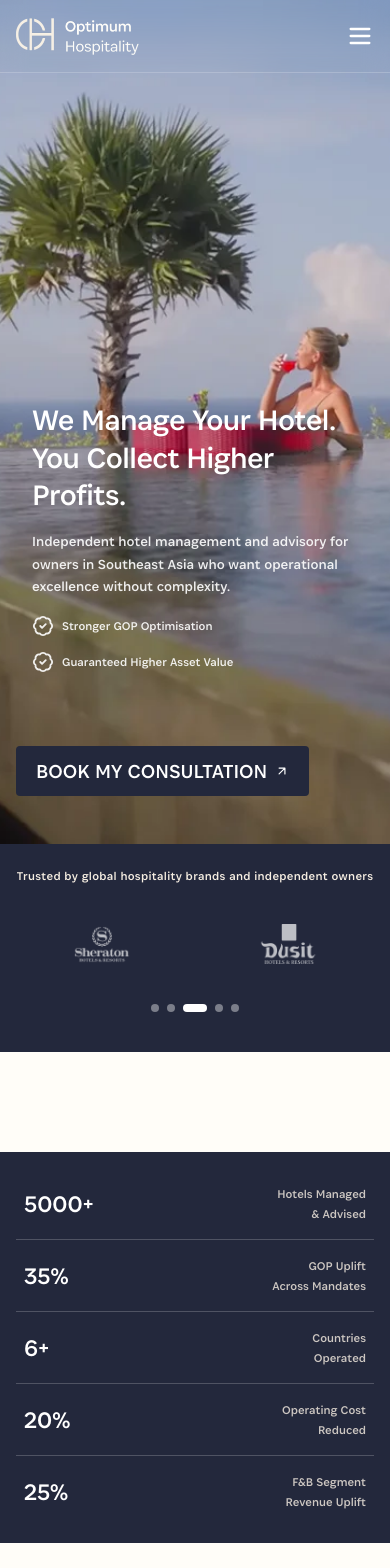
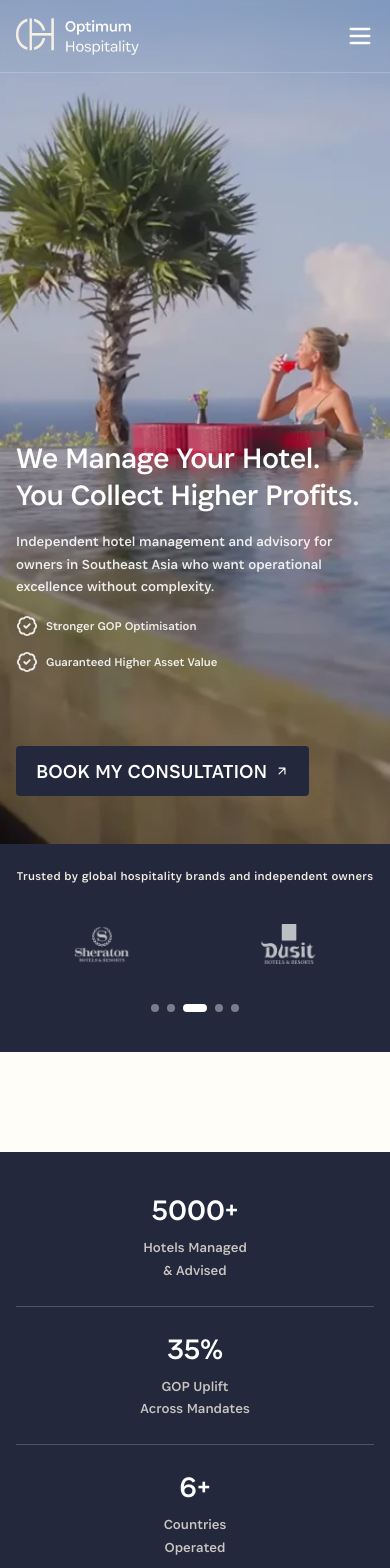
Before and after one commit to optimumhospitality/optimumhospitaity, a React (Vite) app: page / in a window 390 px wide. Shown: the top 1568 px of the page. Built offline with nearby package versions, Linux system fonts and the light colour scheme.

Commit message:
solve issue in hero section of home page, footer

```diff
--- a/package.json
+++ b/package.json
@@ -14,6 +14,7 @@
     "gsap": "^3.14.2",
     "lucide-react": "^0.562.0",
     "react": "^19.2.0",
+    "react-countup": "^6.5.3",
     "react-dom": "^19.2.0",
     "react-router-dom": "^7.12.0",
     "tailwindcss": "^4.1.18"
--- a/src/components/home/AboutUs.tsx
+++ b/src/components/home/AboutUs.tsx
@@ -25,7 +25,7 @@ export default function AboutUs() {
               </h3>
 
               {/* First Paragraph */}
-              <p className="text-[#000000] text-[24px] font-[300] leading-relaxed mb-5">
+              <p className="text-[#000000] text-base sm:text-lg md:text-xl lg:text-[24px] font-[300] leading-relaxed mb-5">
                 We help hotel owners increase profitability, protect asset
                 value, and maintain full operational control. Optimum
                 Hospitality is a boutique hotel consultancy, asset manager, and
@@ -34,7 +34,7 @@ export default function AboutUs() {
               </p>
 
               {/* Second Paragraph */}
-              <p className="text-[#000000] text-[24px] font-[300]  leading-relaxed mb-8">
+              <p className="text-[#000000] text-base sm:text-lg md:text-xl lg:text-[24px] font-[300] leading-relaxed mb-8">
                 From our bases in Ho Chi Minh City and Jakarta, we work with
                 luxury and upper-scale hotels to improve margins, optimize
                 operations, and unlock revenue, with particular strength in
@@ -53,10 +53,10 @@ export default function AboutUs() {
               </div>
 
               {/* CTA Button */}
-              <button className=" mb-2 h-[56px] inline-flex items-center justify-center gap-[8px] py-[16px] px-[36px] bg-primary text-white text-[20px] font-normal tracking-[0.2em] rounded-[8px] hover:bg-primary/90 transition-colors">
+              <button className="mb-2 h-[48px] sm:h-[52px] lg:h-[56px] inline-flex items-center justify-center gap-[8px] py-[12px] sm:py-[14px] lg:py-[16px] px-[20px] sm:px-[28px] lg:px-[36px] bg-primary text-white text-[14px] sm:text-[16px] lg:text-[20px] font-normal tracking-[0.1em] sm:tracking-[0.15em] lg:tracking-[0.2em] rounded-[8px] hover:bg-primary/90 transition-colors">
                 BOOK MY CONSULTATION
                 <svg
-                  className="w-4 h-4"
+                  className="w-3 h-3 sm:w-4 sm:h-4"
                   fill="none"
                   stroke="currentColor"
                   viewBox="0 0 24 24"
--- a/src/components/home/HeroSection.tsx
+++ b/src/components/home/HeroSection.tsx
@@ -19,7 +19,7 @@ export default function HeroSection() {
       <div className="relative z-10 w-full max-w-[1440px] mx-auto px-4 sm:px-6 md:px-8 lg:px-12 xl:px-[40px]">
         <div className="flex flex-col lg:flex-row lg:items-end lg:justify-between gap-6 sm:gap-8 lg:gap-12">
           {/* Left Content */}
-          <div className="w-full md:w-[950px] h-auto md:h-[306px] pl-4 sm:pl-6 md:pl-8 lg:pl-[40px] pb-8 sm:pb-10 md:pb-12 lg:pb-[60px]">
+          <div className="w-full md:w-[950px] h-auto md:h-[306px] pl-0 sm:pl-0 md:pl-0 lg:pl-0 pb-8 sm:pb-10 md:pb-12 lg:pb-0">
             {/* Main Headline */}
             <h1 className="text-3xl sm:text-4xl md:text-5xl lg:text-[64px] font-normal text-white leading-tight tracking-[-0.02em] mb-4 sm:mb-5 md:mb-6">
               <span className="block">We Manage Your Hotel.</span>
--- a/src/components/home/StatsSection.tsx
+++ b/src/components/home/StatsSection.tsx
@@ -43,17 +43,17 @@ export default function StatsSection() {
             ))}
           </div>
 
-          {/* Mobile/Tablet: Single column with flex-row layout */}
+          {/* Mobile/Tablet: Single column with flex-col centered layout */}
           <div className="lg:hidden divide-y divide-white/20 py-4">
             {stats.map((stat) => (
               <div
                 key={stat.value}
-                className="flex flex-row items-center justify-between py-4 px-2"
+                className="flex flex-col items-center justify-center text-center py-6 px-2"
               >
-                <div className="text-2xl sm:text-3xl md:text-4xl font-normal text-white">
+                <div className="text-3xl sm:text-4xl md:text-5xl font-normal text-white mb-2">
                   {stat.value}
                 </div>
-                <div className="text-secondary/80 text-xs sm:text-sm whitespace-pre-line leading-relaxed text-right">
+                <div className="text-secondary/80 text-sm sm:text-base whitespace-pre-line leading-relaxed">
                   {stat.label}
                 </div>
               </div>
--- a/src/components/layout/Footer.tsx
+++ b/src/components/layout/Footer.tsx
@@ -72,7 +72,7 @@ export default function Footer() {
                   placeholder="Enter your email"
                   className="px-4 py-3 bg-primary text-white placeholder:text-[#CACACA] text-[16px] rounded-l-[12px] font-[200] focus:outline-none focus:border-white/40 flex-1 sm:flex-none sm:w-[250px] md:w-[300px] min-w-0"
                 />
-                <button className="px-4 sm:px-6 py-3 bg-[#F7EFE3] text-primary text-[16px] font-normal rounded-[12px] hover:bg-white/90 transition-colors whitespace-nowrap lg:w-[157px]">
+                <button className="px-4 sm:px-6 py-3 bg-[#F7EFE3] text-primary text-[16px]  border-secondary font-normal rounded-[11px] hover:bg-white/90 transition-colors whitespace-nowrap lg:w-[157px]">
                   SEND
                 </button>
               </div>
--- a/src/components/team/HeroSection.tsx
+++ b/src/components/team/HeroSection.tsx
@@ -31,10 +31,10 @@ export default function HeroSection() {
 
             {/* Right Button */}
             <div className="flex-shrink-0">
-              <button className="inline-flex items-center text-[20px] gap-2 px-5 sm:px-6 py-3 bg-primary text-white text-sm sm:text-base font-normal rounded-lg hover:bg-primary/90 transition-colors">
+              <button className="inline-flex items-center text-[20px] gap-2 px-5 sm:px-6 py-3 bg-primary text-white text-sm sm:text-base font-normal rounded-lg hover:bg-primary/90 transition-all duration-300 group">
                 Reserve Your Spot
                 <svg
-                  className="w-4 h-4"
+                  className="w-4 h-4 transition-transform group-hover:translate-x-1 group-hover:-translate-y-1"
                   fill="none"
                   stroke="currentColor"
                   viewBox="0 0 24 24"
```
Also changed, not shown: 1 other file (tests, documents, lock files or other folders).
